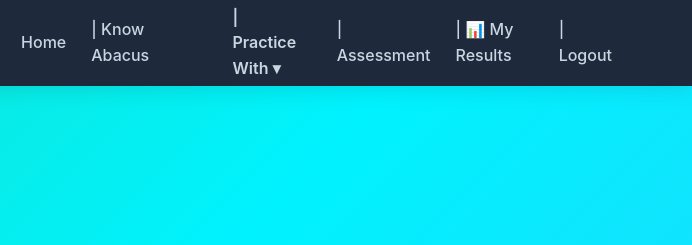
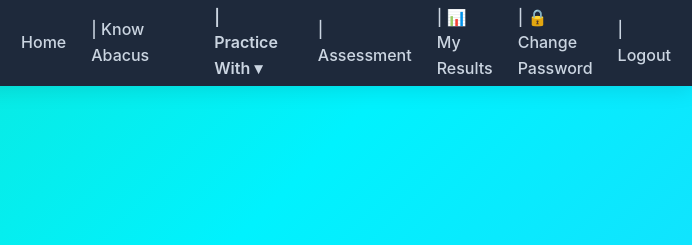
Before and after one commit to Vedutech-git/WebAbacus-Desktop-, an Electron app: page Home.html in a window 1000 px wide. Shown: the top 245 px of the page, 308-1000 px from the left. Drawn offline with nearby package versions, Linux system fonts and the light colour scheme.

```diff
--- a/Home.html
+++ b/Home.html
@@ -360,6 +360,7 @@ nav a, .dropdown{
         </div>
         <a href="Assesment.html">|  Assessment</a>
         <a href="results-history.html">|  📊 My Results</a>
+        <a href="changepassword.html">|  🔒 Change Password</a>
         <a href="index.html" class="logout-btn">|  Logout</a>
     </nav>
 </header>
@@ -389,6 +390,7 @@ nav a, .dropdown{
     <a href="Teacher.html" class="action-btn">
         <span style="margin-right: 5px;">👨‍🏫</span> Teacher
     </a>
+
 
 </div>
 </div>
```
